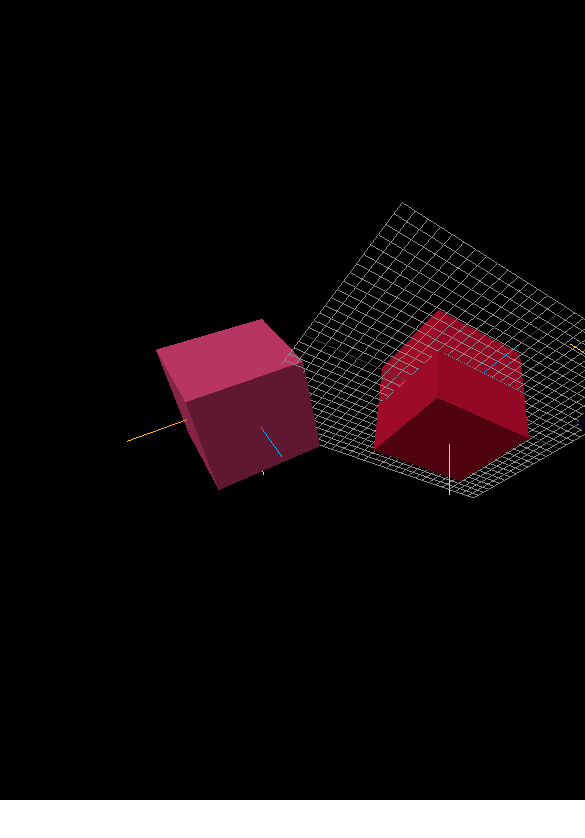
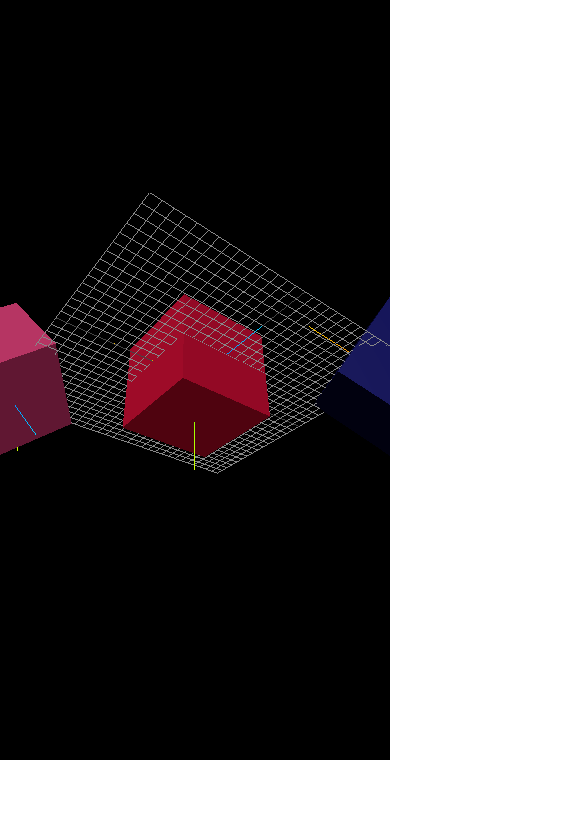
Before and after one commit to 15915940450/saam, a website: page fundamentals.html in a window 390 px wide. Shown: the top 838 px of the page, 585 px wide, since content can reach past the window. Drawn offline with nearby package versions, Linux system fonts and the light colour scheme.

Commit message:
responsive

```diff
--- a/fun6.js
+++ b/fun6.js
@@ -22,10 +22,14 @@ class Fun6 {
       canvas:this.canvas
     });
 
+
+
+
     //raf
     var rafCallback=function(time){
       time=time/1000;
 
+      //MESH: rotation,position,scale
       f.mesh.forEach(function(mesh,i){
         mesh.rotation.y=time/2;
         mesh.rotation.x=time*(i-0.5);
@@ -33,16 +37,41 @@ class Fun6 {
 
 
 
+      //camera aspect
+      if(f.resizeRenderer2DisplaySize(renderer)){
+        // console.log(f.camera.aspect);
+        f.camera.aspect=f.canvas.clientWidth/f.canvas.clientHeight;
+        f.camera.updateProjectionMatrix();
+      }
+
       renderer.render(f.scene,f.camera);
+
       window.requestAnimationFrame(rafCallback);
     };
     window.requestAnimationFrame(rafCallback);
   }
 
+  //set canvas drawingbuffer
+  resizeRenderer2DisplaySize(renderer){
+    var needResize=true;
+    var targetWidth=this.canvas.clientWidth*window.devicePixelRatio | 0;
+    var targetHeight=this.canvas.clientHeight*window.devicePixelRatio | 0;
+
+    if(targetWidth===this.canvas.width && targetHeight===this.canvas.height){
+      needResize=false;
+    }
+
+    if(needResize){
+      renderer.setSize(targetWidth,targetHeight,false);
+    }
+
+    return (needResize);
+  }
+
   //相机
   createAcamera(){
     var fov=75;
-    var aspect=9/8; //canvas width / height
+    var aspect=2; //默认是2
     var near=0.1;
     var far=10;
     //摄像机默认指向Z轴负方向，上方向朝向Y轴正方向。
@@ -73,6 +102,7 @@ class Fun6 {
       mesh.position.x=2*(i-1);
 
       var axes=new THREE.AxesHelper();
+      // axes.material.depthTest=false;
       mesh.add(axes);
 
       if(i===1){
--- a/fundamentals.html
+++ b/fundamentals.html
@@ -4,17 +4,24 @@
   <title>https://threejsfundamentals.org/threejs/lessons/threejs-fundamentals.html</title>
   <meta charset="UTF-8">
   <style>
-  body {
+  html,body {
     margin: 0;
+    padding: 0;
+    height: 100%;
+  }
+  #thecanvas{
+    display: block;
+    width: 100%;
+    height: 90%;
   }
   </style>
 </head>
 <body>
   <canvas
-    height="800"
     id="thecanvas"
-    width="900"
-    ></canvas>
+    >
+      canvas的display默认为 inline
+    </canvas>
   <script
     src="./fun6.js"
     type="module"
```
